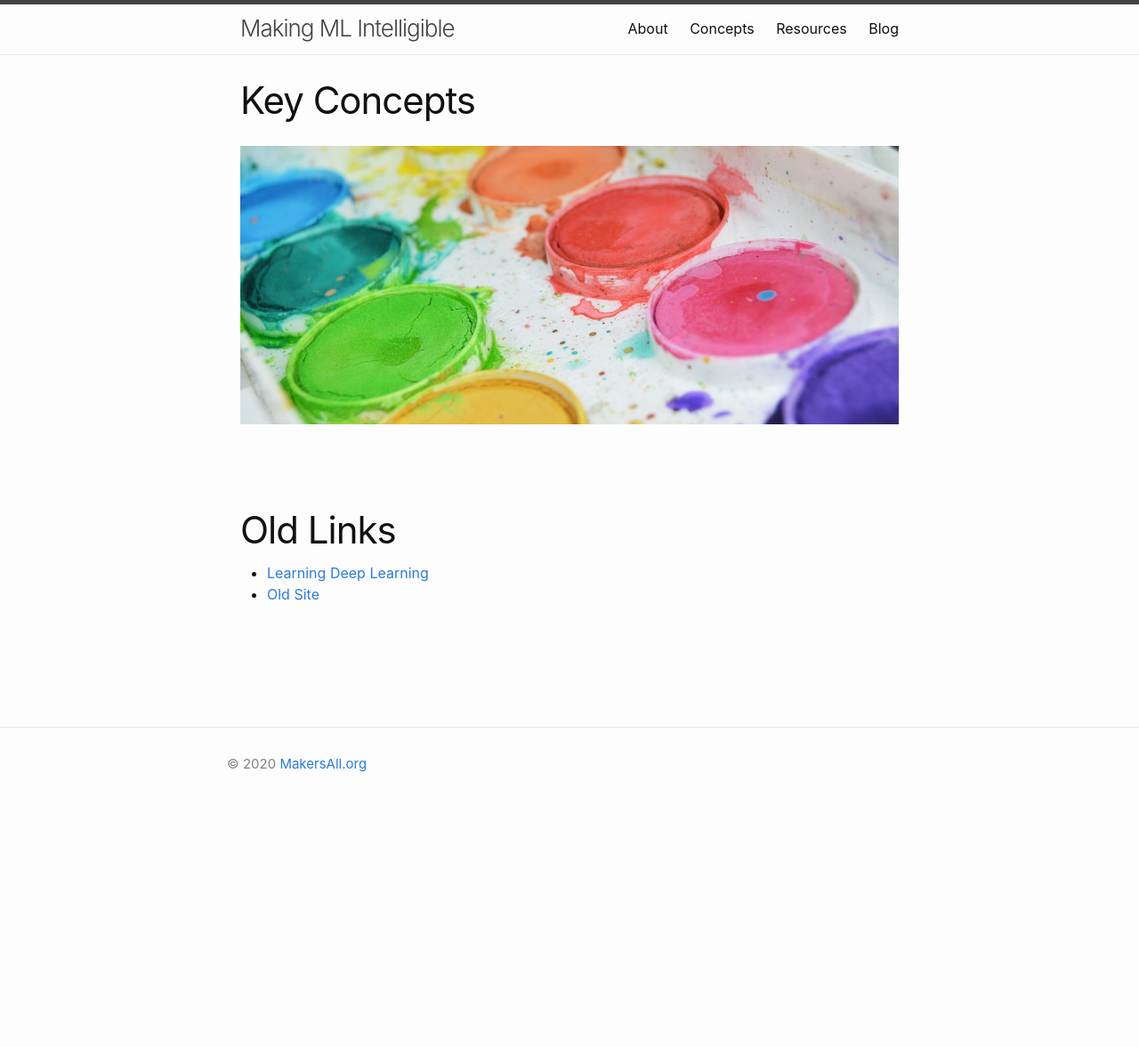
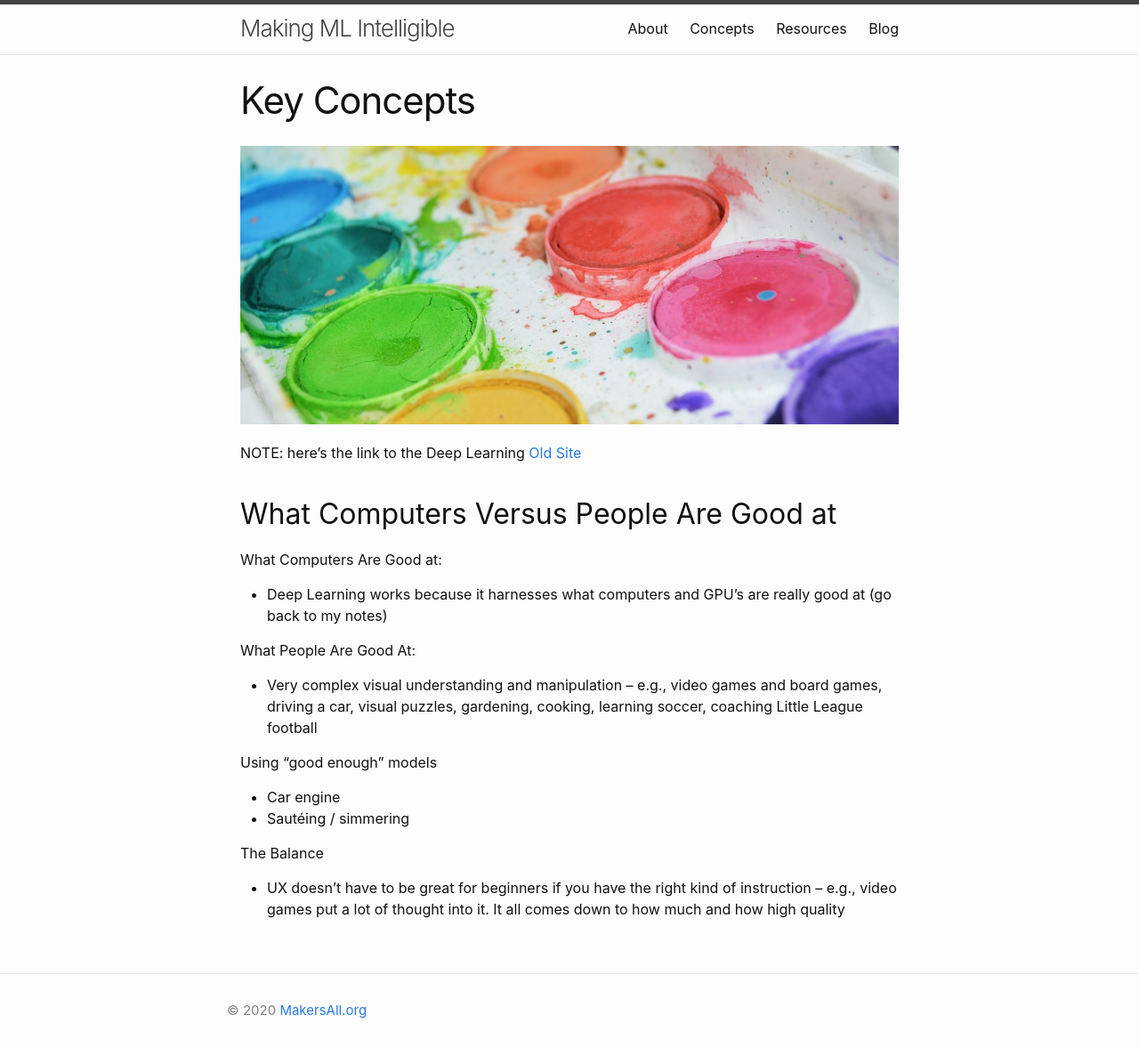
Before and after one commit to makersall/make-ml-intelligible, a Jekyll site: the page built from pages/concepts.md, in a window 1280 px wide. Shown: the whole page at 89% size. Built offline with Jekyll 4.4.1, drawn with Linux system fonts in a browser that asks for light colours; before the commit the page ends 900 px from its top, so only the background shows below that.

Commit message:
Add notes to several pages

```diff
--- a/_includes/header.html
+++ b/_includes/header.html
@@ -5,10 +5,9 @@
     {%- assign page_paths = site.header_pages | default: default_paths -%}
     {%- assign titles_size = site.pages | map: 'title' | join: '' | size -%}
 
-
-      <a class="site-title" rel="author" href="{{ "/" | relative_url }}">
-      {{ site.title | escape }} &nbsp;</a>
-
+    {%- if page.layout != "home" -%}          <!-- If it isn't the homepage, display the site title -->
+      <a class="site-title" rel="author" href="{{ "/" | relative_url }}"> {{ site.title | escape }} &nbsp;</a>
+    {%- endif -%}
 
     {%- if titles_size > 0 -%}
       <nav class="site-nav">
--- a/pages/concepts.md
+++ b/pages/concepts.md
@@ -5,12 +5,21 @@ image: water-paints-1057934-pxh.jpg
 permalink: /concepts/
 ---
 
+<!-- - [Learning Deep Learning](/pages/concepts/learning-deep-learning.html) -->
+NOTE: here's the link to the Deep Learning [Old Site](https://aschneiderman.github.io/learn-deep-learning/)
 
 
-<br/>
+## What Computers Versus People Are Good at
 
-<br/>
+What Computers Are Good at:
+- Deep Learning works because it harnesses what computers and GPU's are really good at (go back to my notes)
 
-# Old Links
-- [Learning Deep Learning](/pages/concepts/learning-deep-learning.html)
-- [Old Site](https://aschneiderman.github.io/learn-deep-learning/)
+What People Are Good At:
+- Very complex visual understanding and manipulation -- e.g., video games and board games, driving a car, visual puzzles, gardening, cooking, learning soccer, coaching Little League football
+
+Using "good enough" models
+- Car engine
+- Sautéing / simmering
+
+The Balance
+- UX doesn't have to be great for beginners if you have the right kind of instruction -- e.g., video games put a lot of thought into it. It all comes down to how much and how high quality
```
Also changed, not shown: _layouts/home.html (+18 -6 lines), index.md (+2 -1 lines), pages/anders-dump.md (added, +25 -0 lines), pages/babylonjs.md (deleted, +0 -16 lines), pages/concepts/resources.md (deleted, +0 -11 lines), pages/dump.md (added, +44 -0 lines), pages/dump/microsoft-azure.md (added, +29 -0 lines), pages/resources.md (+23 -0 lines), 1 other file.
